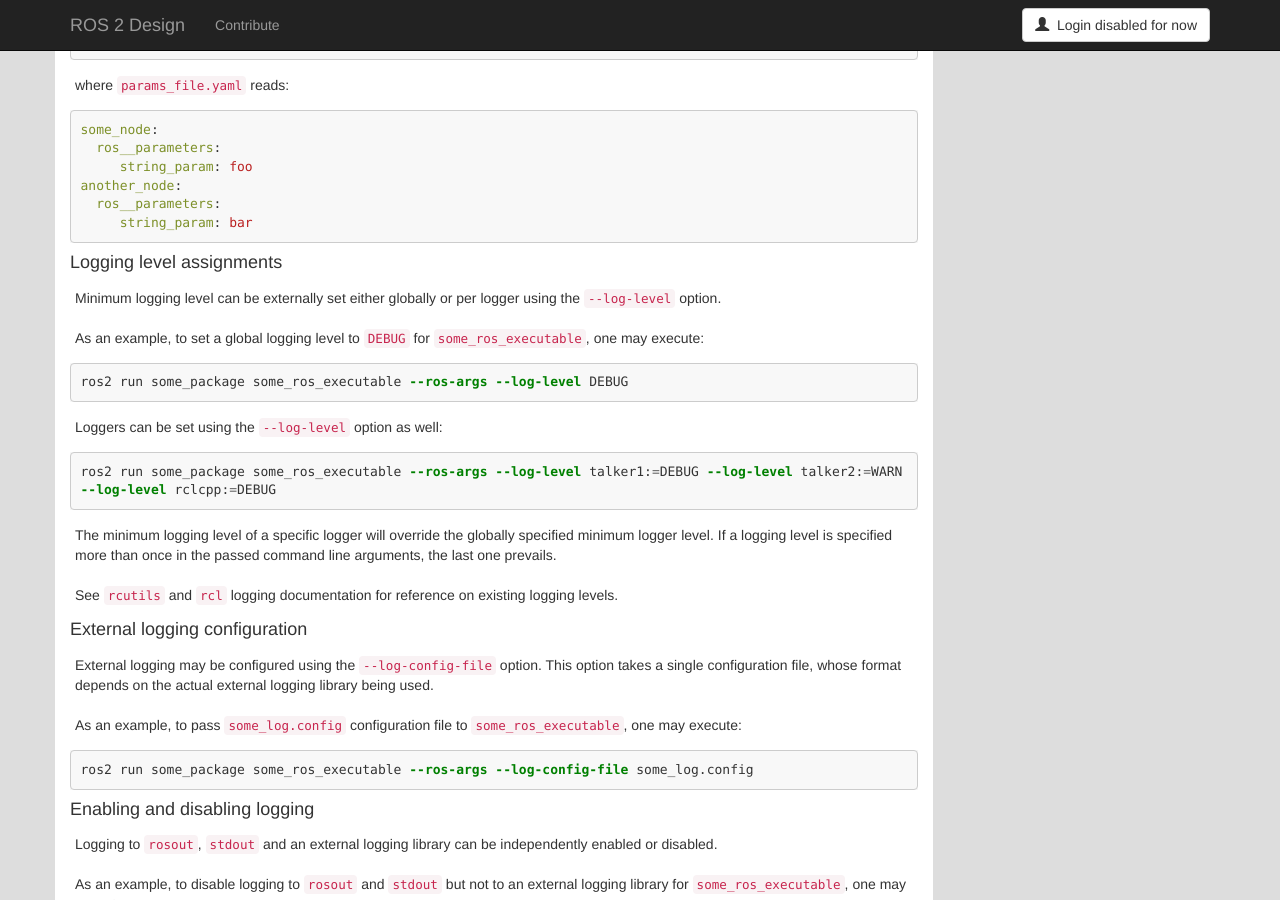
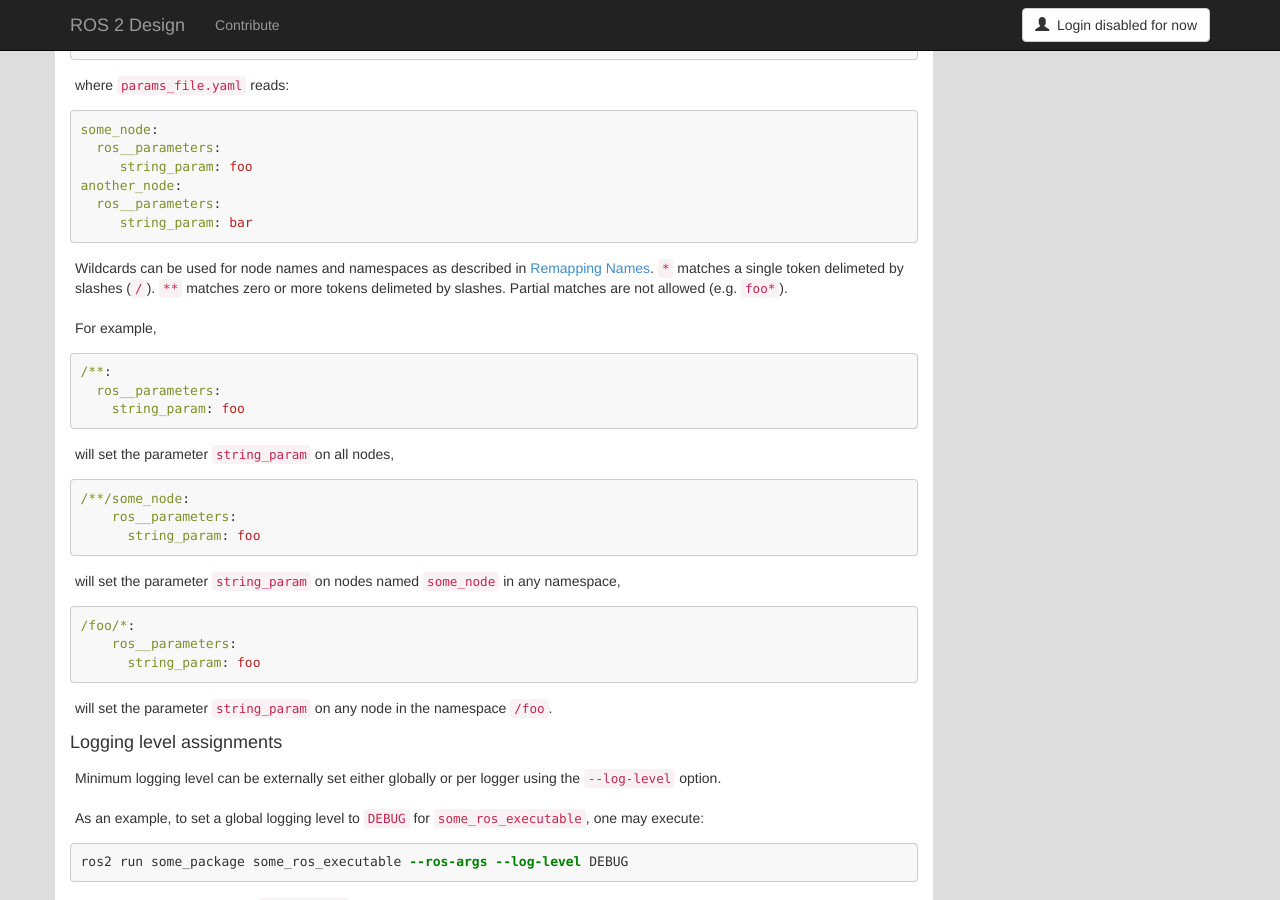
Before and after one commit to ros2/design, a Jekyll site: the page built from articles/160_ros_command_line_arguments.md, in a window 1280 px wide and 900 px high, scrolled down 2706 px. Built offline with Jekyll 4.4.1, drawn with Linux system fonts in a browser that asks for light colours; nearby versions of some CDN libraries.

Commit message:
Describe wildcard usage in parameter files (#303)
* Describe wildcard usage in parameter files

Wildcards were introduced in https://github.com/ros2/rclcpp/pull/762
And further usage proposed in https://github.com/ros2/rclcpp/issues/1265.

Signed-off-by: Jacob Perron <jacob@openrobotics.org>

* Reformat examples

Signed-off-by: Jacob Perron <jacob@openrobotics.org>

````diff
--- a/articles/160_ros_command_line_arguments.md
+++ b/articles/160_ros_command_line_arguments.md
@@ -173,6 +173,37 @@ another_node:
      string_param: bar
 ```
 
+Wildcards can be used for node names and namespaces as described in [Remapping Names](static_remapping.html#match-part-of-a-rule).
+`*` matches a single token delimeted by slashes (`/`).
+`**` matches zero or more tokens delimeted by slashes.
+Partial matches are not allowed (e.g. `foo*`).
+
+For example,
+
+```yaml
+/**:
+  ros__parameters:
+    string_param: foo
+```
+
+will set the parameter `string_param` on all nodes,
+
+```yaml
+/**/some_node:
+    ros__parameters:
+      string_param: foo
+```
+
+will set the parameter `string_param` on nodes named `some_node` in any namespace,
+
+```yaml
+/foo/*:
+    ros__parameters:
+      string_param: foo
+```
+
+will set the parameter `string_param` on any node in the namespace `/foo`.
+
 #### Logging level assignments
 
 Minimum logging level can be externally set either globally or per logger using the `--log-level` option.
````
